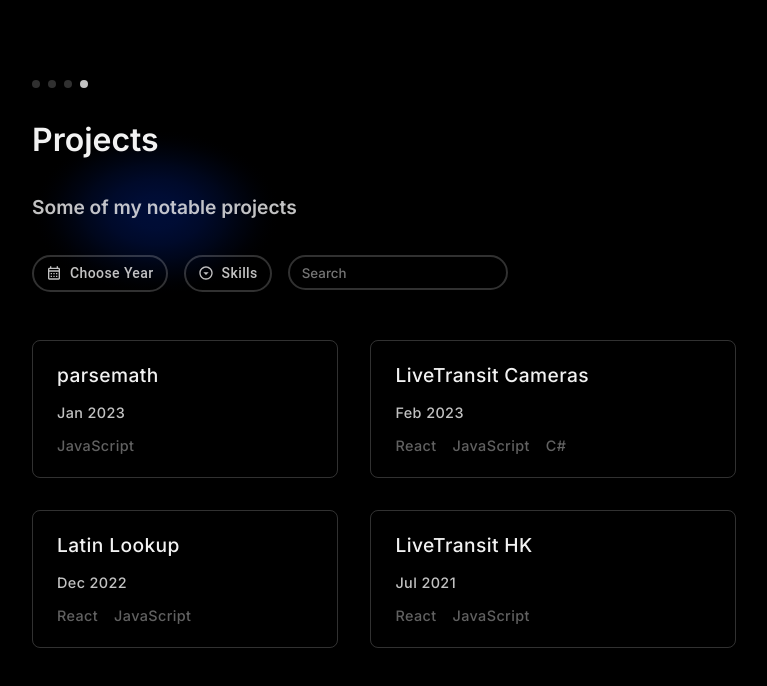
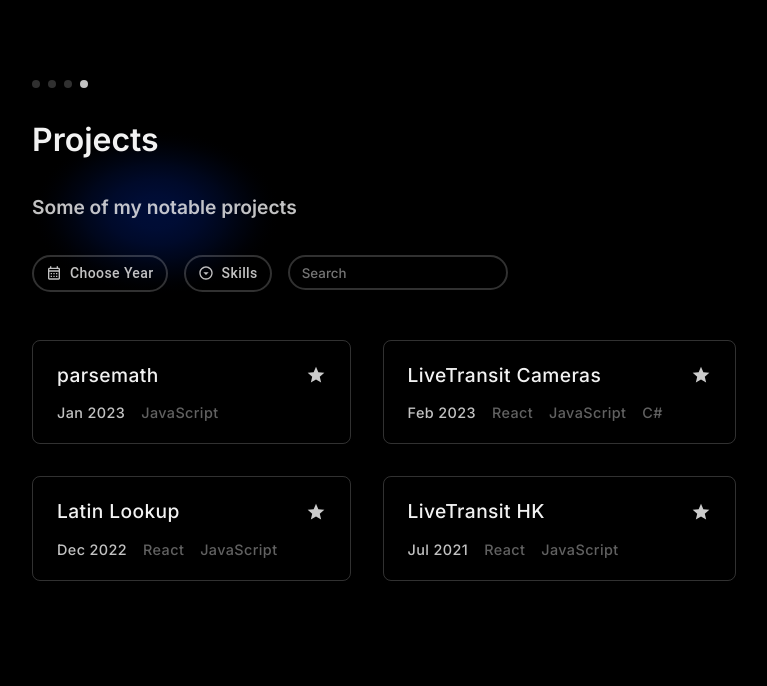
Before and after one commit to sd0e/portfolio, a Next.js app: page /projects in a window 1280 px wide. Shown: the top 686 px of the page, without its empty margins (256-1023 px from the left). Built offline with nearby package versions, Linux system fonts and the light colour scheme.

Commit message:
Update appearance of project buttons

```diff
--- a/components/projectbutton.module.css
+++ b/components/projectbutton.module.css
@@ -9,6 +9,14 @@
     flex-grow: 1;
     flex-direction: column;
     align-items: flex-start;
+}
+
+.projectInfoTop {
+    width: 100%;
+    display: flex;
+    flex-direction: row;
+    justify-content: space-between;
+    align-items: center;
 }
 
 .projectName {
@@ -32,5 +40,5 @@
 .projectLanguageSelected {
     display: block;
     font-size: 0.9rem;
-    color: rgba(242, 242, 242, 0.8);
+    color: rgba(100, 124, 221, 0.8);
 }
--- a/components/projectbutton.tsx
+++ b/components/projectbutton.tsx
@@ -1,11 +1,12 @@
 import styles from '@/components/projectbutton.module.css';
+import { Star } from '@mui/icons-material';
 import { Button, createTheme, ThemeProvider, Stack } from '@mui/material';
 import { Inter } from 'next/font/google';
 import Link from 'next/link';
 
 const inter = Inter({ subsets: ['latin'], weight: ['500', '600'] })
 
-export default function ProjectButton({ id, name, date, languages, selectedSkill }: { id: string, name: string, date: string, languages: Array<string>, selectedSkill?: string }) {
+export default function ProjectButton({ id, name, date, languages, selectedSkill, featured }: { id: string, name: string, date: string, languages: Array<string>, selectedSkill?: string, featured: boolean }) {
     const theme = createTheme({
         palette: {
             mode: 'dark',
@@ -30,10 +31,13 @@ export default function ProjectButton({ id, name, date, languages, selectedSkill
                 <ThemeProvider theme={theme}>
                     <Button aria-label={`View the project ${name}`}>
                         <div className={styles.buttonInner}>
-                            <Stack direction="column" spacing={1} alignItems="flex-start">
-                                <span className={[styles.projectName, inter.className].join(' ')}>{name}</span>
-                                <span className={[styles.projectDate, inter.className].join(' ')}>{date}</span>
+                            <Stack direction="column" spacing={1} alignItems="flex-start" sx={{ width: '100%' }}>
+                                <div className={styles.projectInfoTop}>
+                                    <span className={[styles.projectName, inter.className].join(' ')}>{name}</span>
+                                    <Star fontSize="small" sx={{ color: 'rgba(255, 255, 255, 0.8)' }} />
+                                </div>
                                 <Stack direction="row" spacing={2}>
+                                    <span className={[styles.projectDate, inter.className].join(' ')}>{date}</span>
                                     {languages.map(language => <span className={[language === selectedSkill ? styles.projectLanguageSelected : styles.projectLanguage, inter.className].join(' ')} key={language}>{language}</span>)}
                                 </Stack>
                             </Stack>
--- a/pages/projects.tsx
+++ b/pages/projects.tsx
@@ -86,8 +86,6 @@ skills: Array<string>}) {
     setDate(newDate);
     setItem('date', newDate.toString());
   }
-
-  console.log(projects);
 
   return (
     <ThemeProvider theme={theme}>
@@ -207,6 +205,7 @@ skills: Array<string>}) {
               languages={project.languages}
               key={project.id}
               selectedSkill={skillsVal || undefined}
+              featured={project.priority === 1}
             />
           }}
         </Boxy>
```
